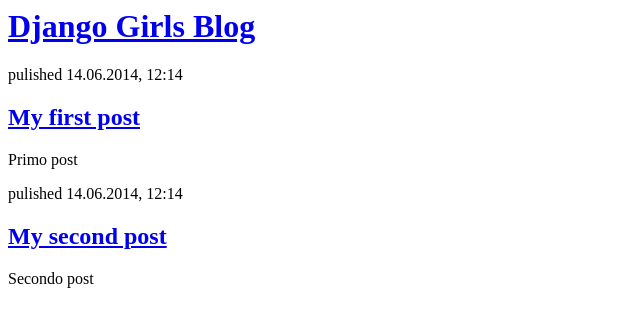
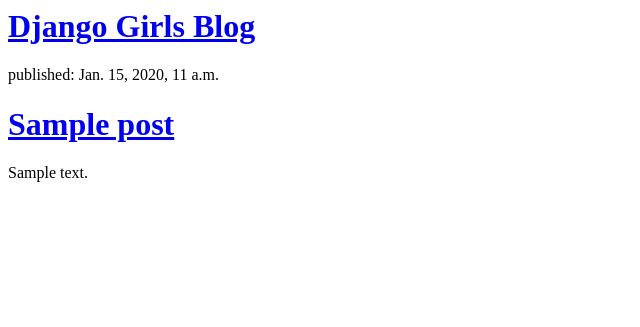
Before and after one commit to tonymcmilian/my-first-blog, a Django app: template blog/templates/blog/post_list.html in a window 1280 px wide. Shown: the top 327 px of the page, without its empty margins (0-640 px from the left). Run offline with Django 3.2, Linux system fonts and the light colour scheme; the template is opened without the code that fills it: values that come from a table or form of the project are taken from there, others are empty; tables that the repository leaves empty hold one stand-in row (values such as "Sample post").

Commit message:
Modificato i templates per visualizzare i post dal database

```diff
--- a/blog/templates/blog/post_list.html
+++ b/blog/templates/blog/post_list.html
@@ -6,17 +6,22 @@
         <div>
             <h1><a href=" ">Django Girls Blog</a></h1>
         </div>
+{% for post in posts %}
+            <div>
+                <p>published: {{ post.published_date }}</p>
+                <h1><a href=" ">{{ post.title }}</a></h1>
+                <p>{{ post.text|linebreaksbr }}</p>
+            </div>
 
-        <div>
-            <p>pulished 14.06.2014, 12:14</p>
-            <h2><a href=" ">My first post</a></h2>
-            <p>Primo post</p>
-        </div>
+{% endfor %}
+<!--
+
 
         <div>
             <p>pulished 14.06.2014, 12:14</p>
             <h2><a href=" ">My second post</a></h2>
             <p>Secondo post</p>
         </div>
+-->
     </body>
 </html>
--- a/blog/views.py
+++ b/blog/views.py
@@ -1,4 +1,7 @@
 from django.shortcuts import render
+from django.utils import timezone
+from .models import Post
 
 def post_list(request):
-    return render(request, 'blog/post_list.html', {})
+    posts = Post.objects.filter(published_date__lte=timezone.now()).order_by('published_date')
+    return render(request, 'blog/post_list.html', {'posts' : posts})
```
